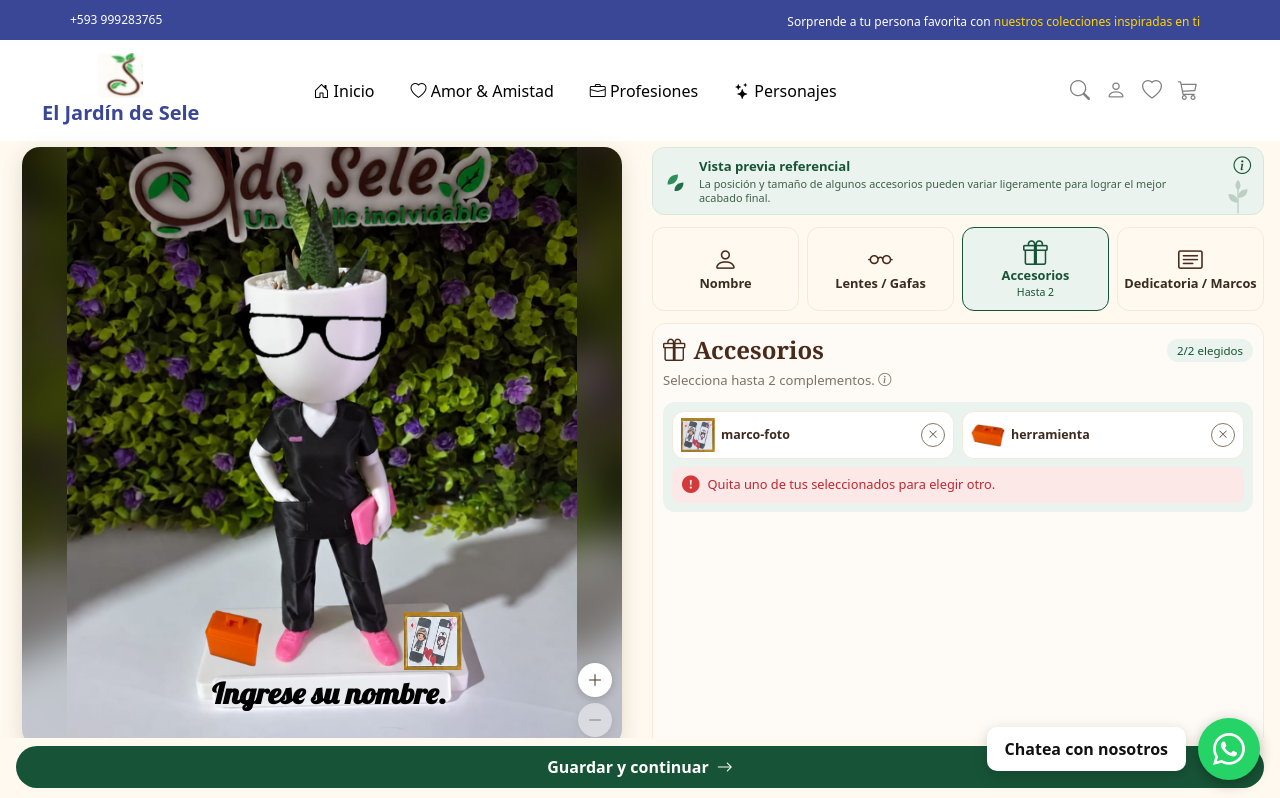
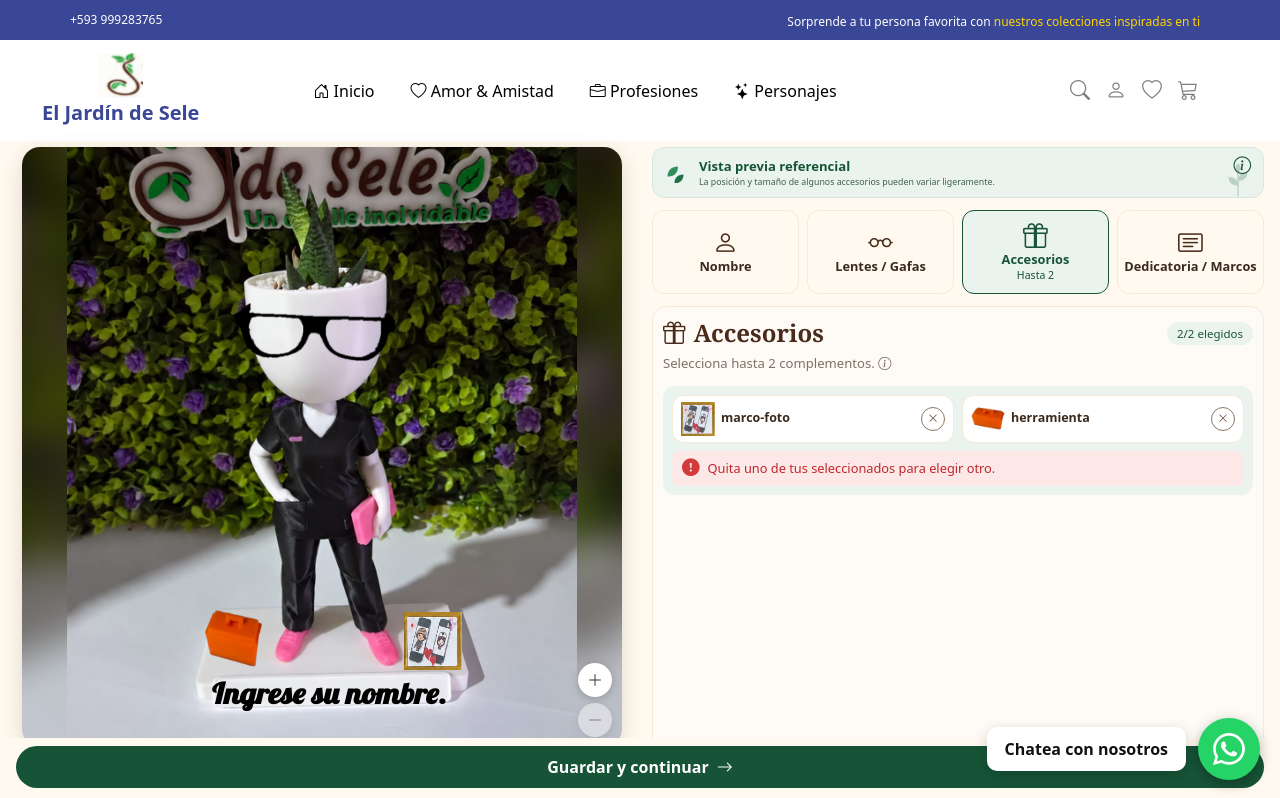
Before and after one commit to danielSan777/E-commerce, an Angular app: page /catalogo/todos-productos/personalizador in a window 1280 px wide. Shown: the top 798 px of the page. Built offline with nearby package versions, Linux system fonts and the light colour scheme.

Commit message:
que no haya scroll quede a lo justo la pantalla

```diff
--- a/src/app/personalizador/presentacion/paginas/personalizador/personalizador.css
+++ b/src/app/personalizador/presentacion/paginas/personalizador/personalizador.css
@@ -12,7 +12,7 @@
     --azul-claro: #e8f0fd;
 
     /* ===== EDITABLES (celular) ===== */
-    --alto-visor: 65dvh;
+    --alto-visor: 60dvh;
     /* alto de la imagen del visor, en % de la pantalla */
     --alto-hoja: 70dvh;
     /* alto de lo que sale de abajo hacia arriba (Lentes, Accesorios...) */
@@ -567,7 +567,7 @@
 
 .vp-texto span {
     display: block;
-    font-size: .68rem;
+    font-size: .55rem;
     line-height: 1.3;
     color: #3f5f4c;
 }
--- a/src/app/personalizador/presentacion/paginas/personalizador/personalizador.html
+++ b/src/app/personalizador/presentacion/paginas/personalizador/personalizador.html
@@ -90,8 +90,7 @@
 
                 <div class="vp-texto">
                     <strong>Vista previa referencial</strong>
-                    <span>La posición y tamaño de algunos accesorios pueden variar ligeramente para lograr el mejor
-                        acabado final.</span>
+                    <span>La posición y tamaño de algunos accesorios pueden variar ligeramente.</span>
                 </div>
 
                 <!-- Icono de información (arriba a la derecha) -->
```
